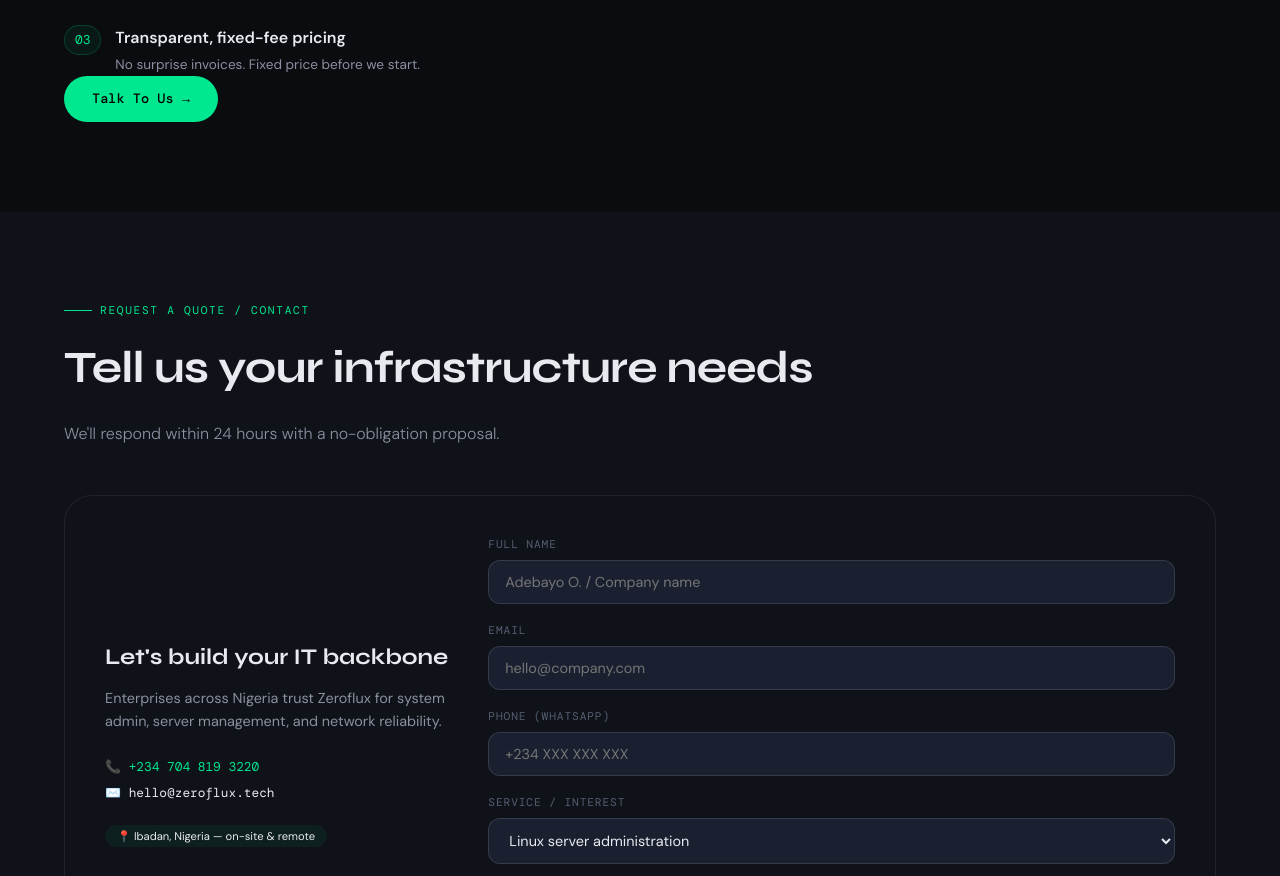
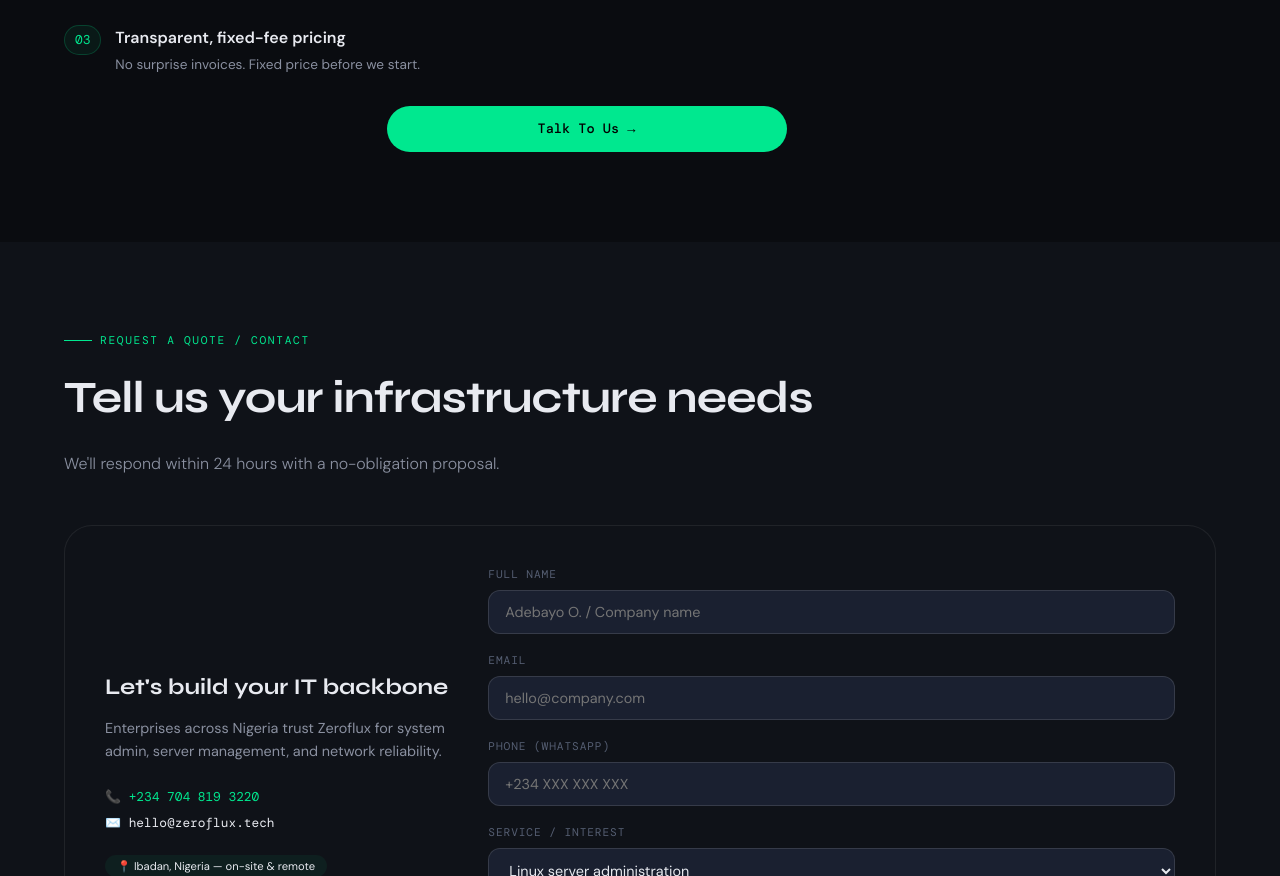
Before and after one commit to ZeroFluxTechnologies/ZeroFluxWeb, a plain HTML site: page index.html in a window 1280 px wide. Shown: the part 3466-4342 px from the top of the page. Drawn offline with nearby package versions, Linux system fonts and the light colour scheme; a web font is replaced by a local one.

Commit message:
Update index.html

```diff
--- a/index.html
+++ b/index.html
@@ -458,6 +458,14 @@
     overflow-x: auto;
 
   }
+.terminal-cta .btn-primary {
+  width: 400px;
+  justify-content: center;
+  text-align: center;
+  margin-top: 30px;
+  margin-left: 28%;
+}
+
   .terminal-header { display: flex; gap: 8px; margin-bottom: 16px; }
   .terminal-dot { width: 11px; height: 11px; border-radius: 50%; }
   .terminal-dot.red { background: #ff5f56; }
```
